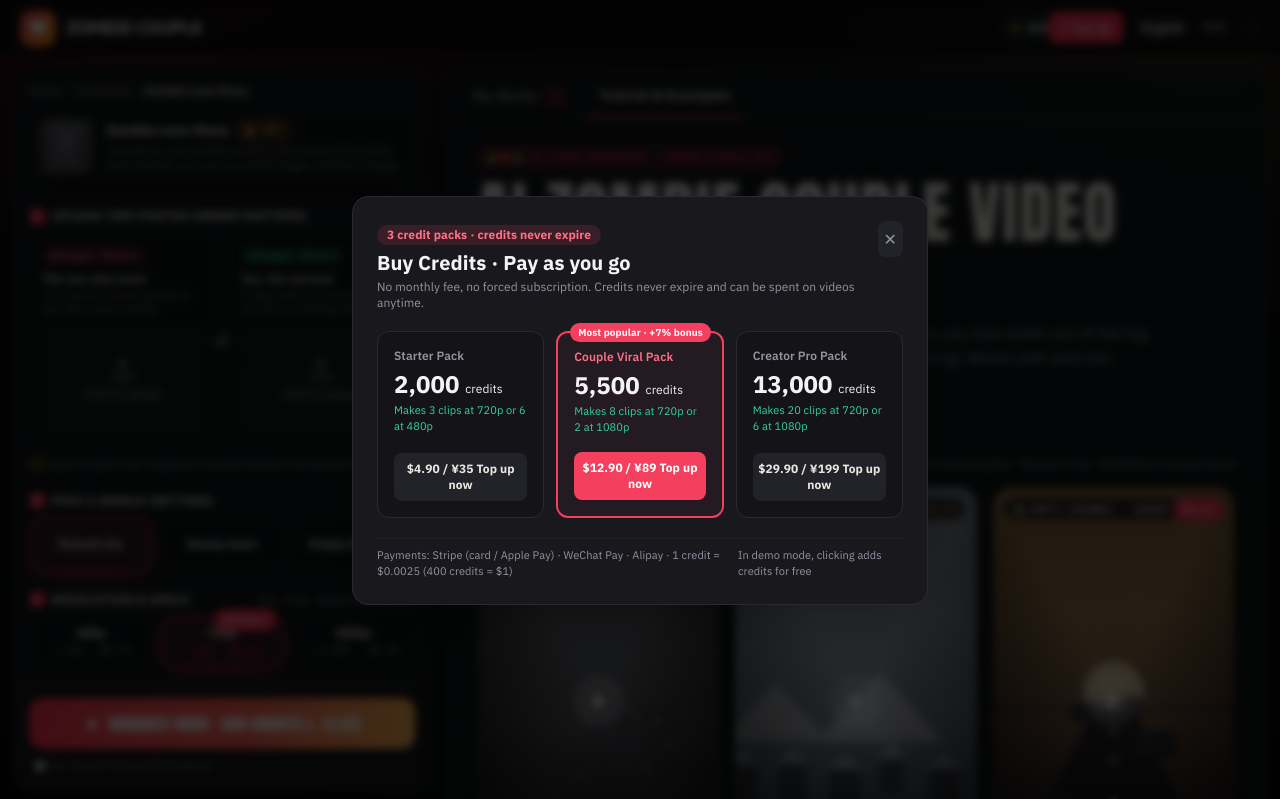
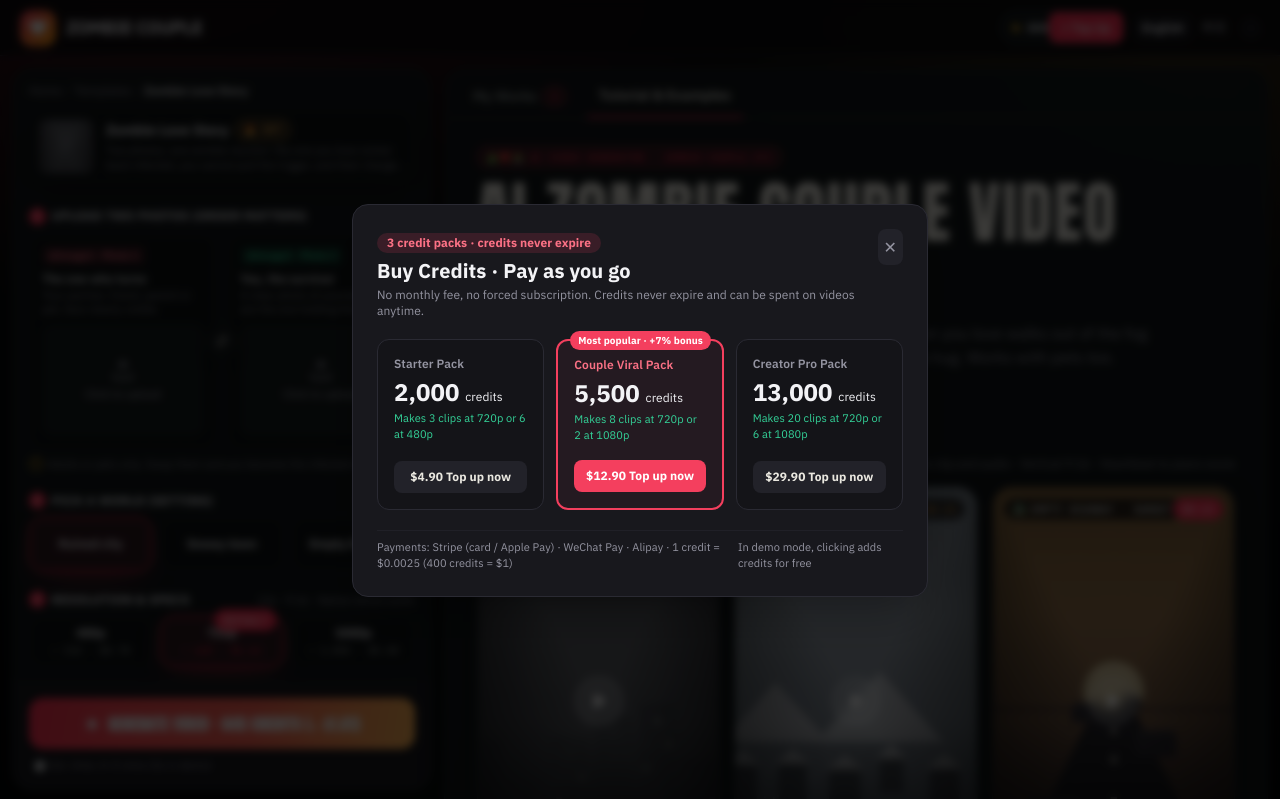
Before and after one commit to ginginli/couple, a website: page index.html in a window 1280 px wide. Both pictures are taken after a click on the button "+ Top Up". Shown: the top 799 px of the page. Drawn offline with Linux system fonts and the light colour scheme.

Commit message:
ui: 充值按钮移除人民币金额，只保留美元价

```diff
--- a/index.html
+++ b/index.html
@@ -808,7 +808,7 @@
             <p class="text-[11px] text-emerald-400 mt-0.5">Makes 3 clips at 720p or 6 at 480p</p>
           </div>
           <button type="button" onclick="purchaseCredits(2000, '$4.90')" class="mt-4 w-full py-2 rounded-lg bg-[var(--color-surface-hover)] hover:bg-rose-500 hover:text-white text-xs font-bold transition-colors">
-            $4.90 / ¥35 Top up now
+            $4.90 Top up now
           </button>
             <p class="zc-pack__hint">Covers this render</p>
         </div>
@@ -822,7 +822,7 @@
             <p class="text-[11px] text-emerald-400 mt-0.5">Makes 8 clips at 720p or 2 at 1080p</p>
           </div>
           <button type="button" onclick="purchaseCredits(5500, '$12.90')" class="mt-4 w-full py-2 rounded-lg bg-rose-500 hover:bg-rose-600 text-white text-xs font-bold transition-colors">
-            $12.90 / ¥89 Top up now
+            $12.90 Top up now
           </button>
             <p class="zc-pack__hint">Covers this render</p>
         </div>
@@ -835,7 +835,7 @@
             <p class="text-[11px] text-emerald-400 mt-0.5">Makes 20 clips at 720p or 6 at 1080p</p>
           </div>
           <button type="button" onclick="purchaseCredits(13000, '$29.90')" class="mt-4 w-full py-2 rounded-lg bg-[var(--color-surface-hover)] hover:bg-rose-500 hover:text-white text-xs font-bold transition-colors">
-            $29.90 / ¥199 Top up now
+            $29.90 Top up now
           </button>
             <p class="zc-pack__hint">Covers this render</p>
         </div>
```
Also changed, not shown: zh/index.html (+3 -3 lines).
